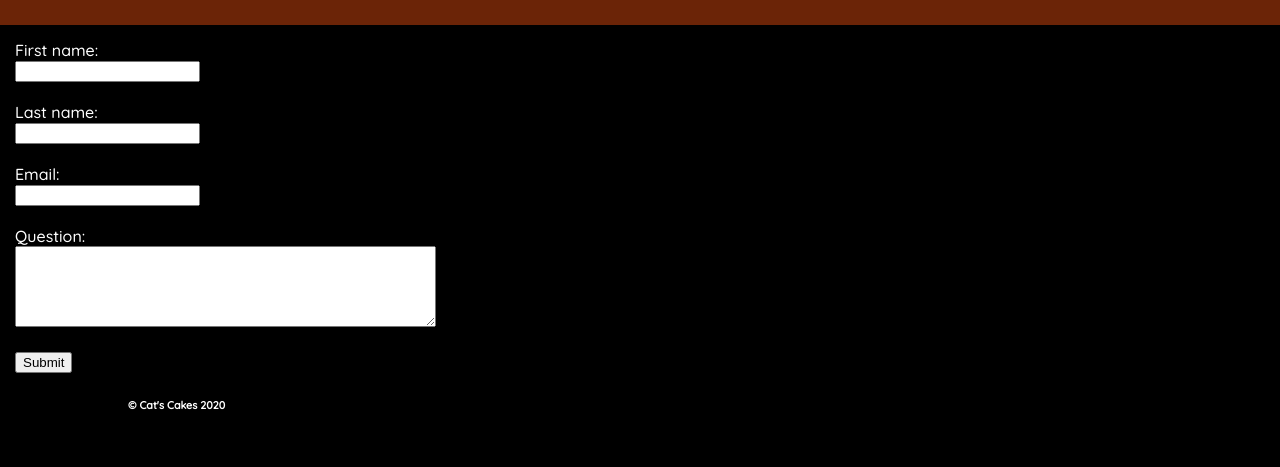
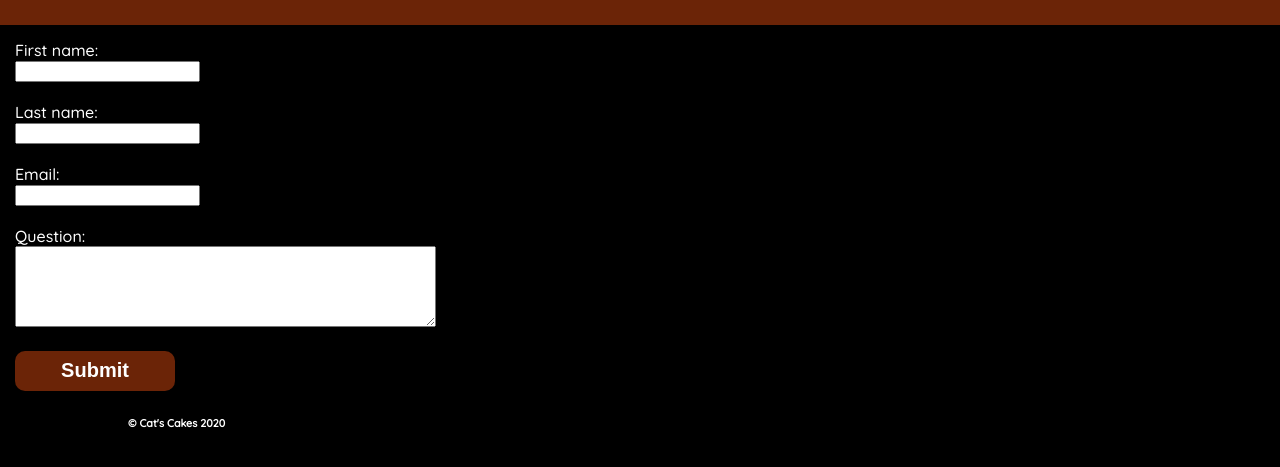
Before and after one commit to gjoyner09/cats-cakes, a plain HTML site: page pages/contact.html in a window 1280 px wide. Shown: the part 171-638 px from the top of the page. Drawn offline with Linux system fonts and the light colour scheme.

Commit message:
built out secondary pages

```diff
--- a/css/style.css
+++ b/css/style.css
@@ -10,8 +10,19 @@
             s
         }
 
+        @keyframes icon-flip {
+            0% {
+                transform: rotate(0deg);
+            }
+            100% {
+                transform: rotate(360deg);
+            }
+        }
+
         #cake-icon {
             width: 90px;
+            animation-name: icon-flip;
+            animation-duration: 1s;
         }
 
         h1 {
@@ -75,7 +86,7 @@
             margin: 5px;
             margin-top: 15px;
             align-items: center;
-            width: 30%;
+            width: 32%;
         }
 
         #product-content {
@@ -86,6 +97,17 @@
 
         .margins {
             margin: 15px;
+        }
+
+        #submit-button {
+            background-color: #6B2407;
+            color: white;
+            border: none;
+            border-radius: 10px;
+            width: 8em;
+            height: 2em;
+            font-size: 20px;
+            font-weight: bold;
         }
 
         footer {
--- a/pages/contact.html
+++ b/pages/contact.html
@@ -6,6 +6,8 @@
     <link rel="stylesheet" href="../css/style.css">
     <link href="https://fonts.googleapis.com/css2?family=Sacramento&display=swap" rel="stylesheet">
     <link href="https://fonts.googleapis.com/css2?family=Quicksand:wght@500&display=swap" rel="stylesheet">
+    <meta charset="UTF-8">
+    <meta name="viewport" content="width=device-width, initial-scale=1.0" />
 </head>
 
 <body>
@@ -29,7 +31,7 @@
         <input type="text"><br><br>
         <label>Question:</label><br>
         <textarea rows="5" cols="50"></textarea><br><br>
-        <input type="submit">
+        <input type="submit" id="submit-button">
     </form>
 </body>
 
```
Also changed, not shown: index.html (+3 -1 lines), pages/company.html (+2 -0 lines), pages/products.html (+4 -2 lines), temp.html (added, +9 -0 lines), 2 other files.
